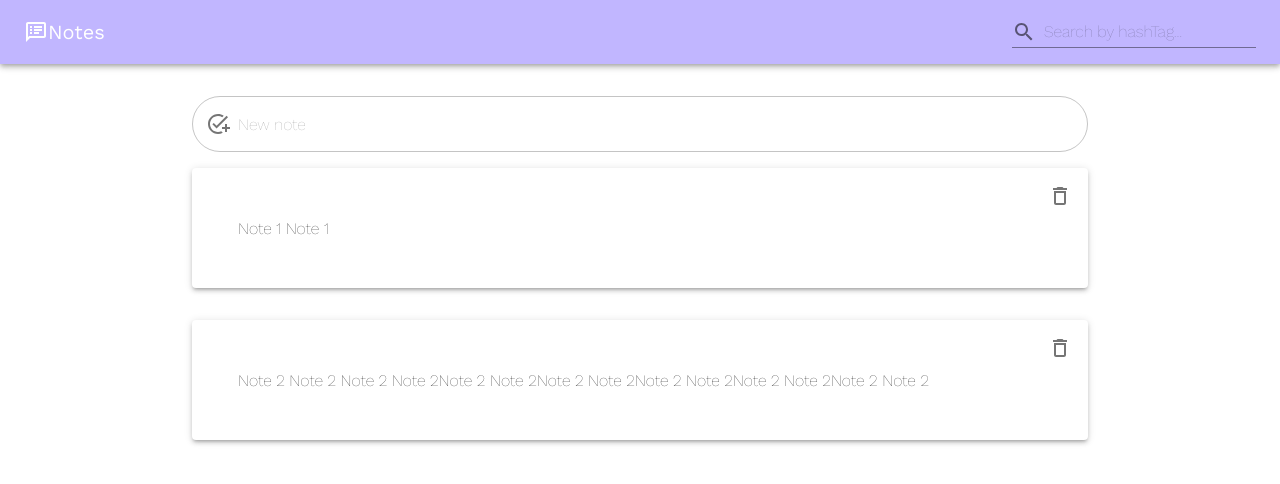
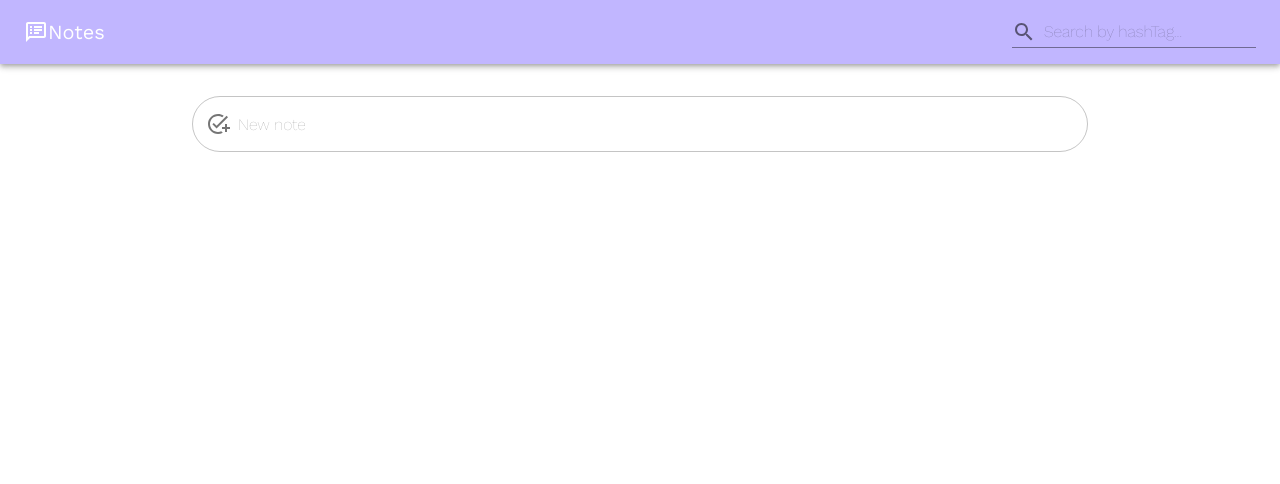
Before and after one commit to Rivenrem/notes_with_hashtags, a Next.js app: page / in a window 1280 px wide. Shown: the top 484 px of the page. Built offline with nearby package versions, Linux system fonts and the light colour scheme.

Commit message:
feat: implement localStorage notes saving

```diff
--- a/src/pages/index.tsx
+++ b/src/pages/index.tsx
@@ -3,12 +3,12 @@ import {Inter} from "next/font/google";
 import Header from "@/components/Header";
 import AddNote from "@/components/AddNote";
 import {useDispatch, useSelector} from "react-redux";
-import {addNote, removeNote, editNote} from "../store/noteSlice";
+import {setNotes, addNote, removeNote, editNote} from "../store/noteSlice";
 import {RootState} from "@/store";
 import Note from "@/components/Note";
-import {Box, Grid} from "@mui/material";
+import {Box} from "@mui/material";
 import {useEffect, useState} from "react";
-import {INote} from "../../types/redux/NoteState";
+import {INote, TNoteState} from "../../types/redux/NoteState";
 
 const inter = Inter({subsets: ["latin"]});
 
@@ -18,6 +18,20 @@ export default function Home() {
 
   const [search, setSearch] = useState("");
   const [currentNotes, setCurrentNotes] = useState<null | Array<INote>>(null);
+
+  useEffect(() => {
+    if (typeof window !== "undefined") {
+      const notesFromLocalStorage = localStorage.getItem("notes");
+
+      if (notesFromLocalStorage) {
+        dispatch(setNotes(JSON.parse(notesFromLocalStorage) as TNoteState));
+      }
+    }
+  }, []);
+
+  useEffect(() => {
+    localStorage.setItem("notes", JSON.stringify(notes));
+  }, [notes]);
 
   useEffect(() => {
     if (!search.length) {
--- a/src/store/noteSlice.ts
+++ b/src/store/noteSlice.ts
@@ -4,18 +4,7 @@ import {TNoteState} from "@/../types/redux/NoteState";
 import {v4 as uuidv4} from "uuid";
 import findHashTags from "@/helpers/findHashTags";
 
-const initialState: TNoteState = [
-  {
-    id: uuidv4(),
-    text: "Note 1 Note 1",
-    hashTags: [],
-  },
-  {
-    id: uuidv4(),
-    text: "Note 2 Note 2 Note 2 Note 2Note 2 Note 2Note 2 Note 2Note 2 Note 2Note 2 Note 2Note 2 Note 2",
-    hashTags: [],
-  },
-];
+const initialState: TNoteState = [];
 
 export const noteSlice = createSlice({
   name: "notes",
@@ -23,6 +12,10 @@ export const noteSlice = createSlice({
   initialState,
 
   reducers: {
+    setNotes: (state, action: PayloadAction<TNoteState>) => {
+      state.push(...action.payload);
+    },
+
     addNote: (state, action: PayloadAction<string>) => {
       const hashTags = findHashTags(action.payload);
 
@@ -51,6 +44,6 @@ export const noteSlice = createSlice({
   },
 });
 
-export const {addNote, removeNote, editNote} = noteSlice.actions;
+export const {setNotes, addNote, removeNote, editNote} = noteSlice.actions;
 
 export default noteSlice.reducer;
--- a/tsconfig.json
+++ b/tsconfig.json
@@ -4,8 +4,8 @@
     "lib": ["dom", "dom.iterable", "esnext"],
     "allowJs": true,
     "skipLibCheck": true,
+    "noEmit": true,
     "strict": true,
-    "noEmit": true,
     "esModuleInterop": true,
     "module": "esnext",
     "moduleResolution": "bundler",
```
